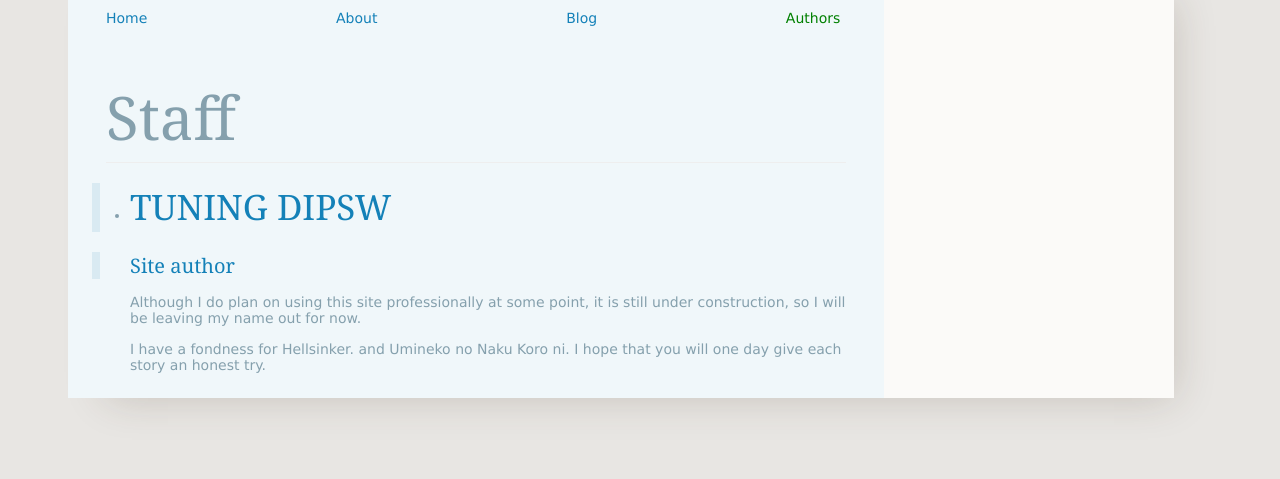
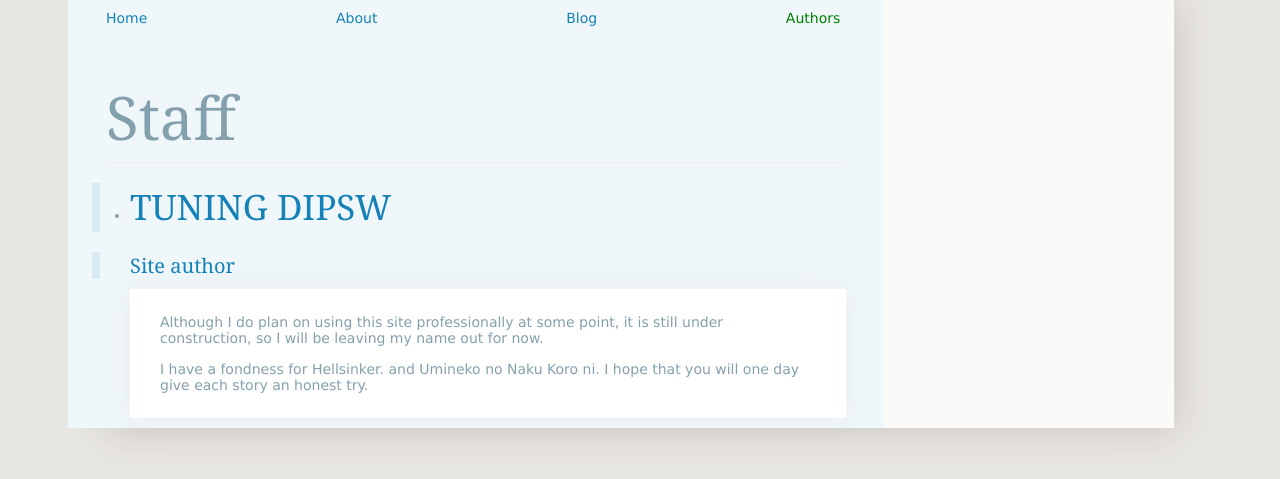
Before and after one commit to tuningdipsw/tuningdipsw.github.io, a Jekyll site: the page built from staff.html, in a window 1280 px wide. Shown: the top 479 px of the page. Built offline with Jekyll 4.4.1, drawn with Linux system fonts in a browser that asks for light colours.

Commit message:
Added missing class=content to content divs

```diff
--- a/assets/css/styles.scss
+++ b/assets/css/styles.scss
@@ -47,7 +47,7 @@ nav.top {
 }
 
 .content {
-  padding: 10px 40px 10px 40px;
+  padding: 10px 30px 10px 30px;
   background: white;
   box-shadow: 0 0 30px rgba(71, 51, 31, 0.05);
 }
@@ -71,14 +71,14 @@ h2 {
   color: #1481b8;
   font: 300 35px "Source Sans Pro", Georgia, serif;
   margin: 20px 0 15px -38px;
-  padding: 0 0 2px 30px;
+  padding: 0 10px 2px 30px;
   border-left: solid 8px #d9eaf2;
 }
 
 h3 {
   color: #1481b8;
   font: 400 20px "Source Sans Pro", Georgia, serif;
-  margin: 20px 0 0 -38px;
+  margin: 20px 0 10px -38px;
   padding-left: 30px;
   border-left: solid 8px #d9eaf2;
 }
--- a/blog.html
+++ b/blog.html
@@ -8,7 +8,7 @@ title: Blog
   {% for post in site.posts %}
     <li>
       <h2><a href="{{ post.url }}">{{ post.title }}</a></h2>
-      {{ post.excerpt }}
+      <div class="content">{{ post.excerpt }}</div>
     </li>
   {% endfor %}
 </ul>
--- a/staff.html
+++ b/staff.html
@@ -9,7 +9,7 @@ title: Staff
     <li>
       <h2><a href="{{ author.url }}">{{ author.name }}</a></h2>
       <h3>{{ author.position }}</h3>
-      <p>{{ author.content | markdownify }}</p>
+      <div class=content>{{ author.content | markdownify }}</div>
     </li>
   {% endfor %}
 </ul>
```
Also changed, not shown: about.md (line endings or trailing spaces).
